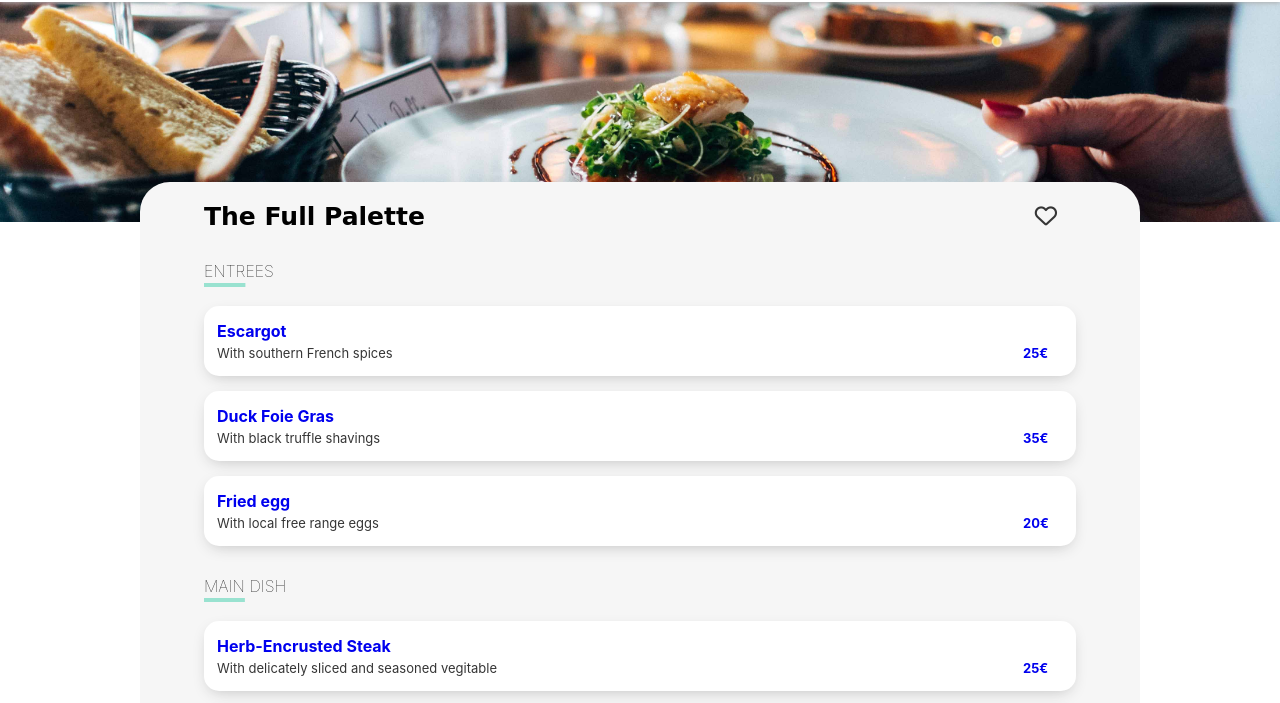
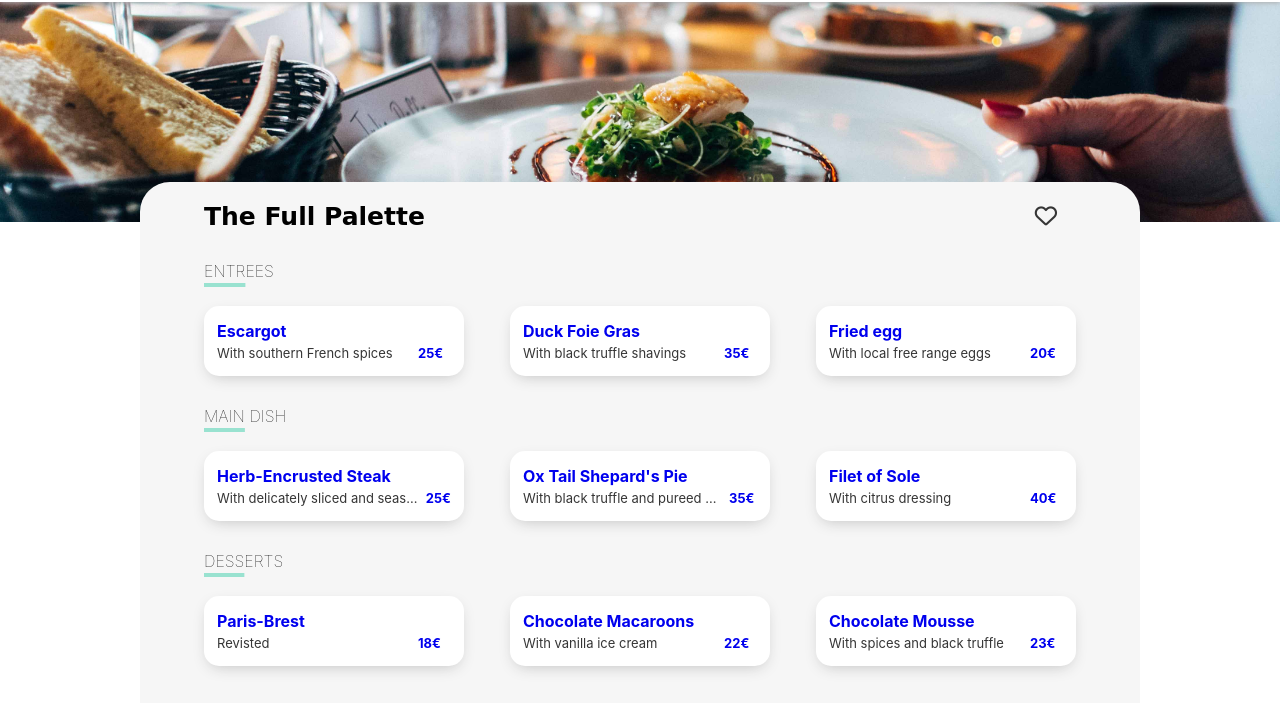
Before and after one commit to Kasi-Code/OhMyFood-EN---Projet-3, a plain HTML site: page HTML/Menu-La_palette_du_goût.html in a window 1280 px wide. Shown: the part 58-761 px from the top of the page. Drawn offline with Linux system fonts and the light colour scheme; a web font is replaced by a local one.

Commit message:
overflow:hidden dots - completed

```diff
--- a/HTML/Menu-La_palette_du_goût.html
+++ b/HTML/Menu-La_palette_du_goût.html
@@ -74,7 +74,7 @@
                         <a href="#">
                             <div class="list-description">
                                 <h4>Herb-Encrusted Steak</h4>
-                                <p>With delicately sliced and seasoned vegitable</p>
+                                <p>With delicately sliced and seasoned vegetable</p>
                             </div>
                             <div class="price">
                                 25€
--- a/STYLE/imports/_list-menu.scss
+++ b/STYLE/imports/_list-menu.scss
@@ -29,14 +29,20 @@
                     display: flex;
                     flex-direction: column;
                     align-items: flex-start;
+                    overflow: hidden;
                     p {
                         font-size: $small-text;
                         color: $grey-text;
+                        white-space: nowrap;
+                        overflow: hidden;
+                        text-overflow: ellipsis;
+                        max-width: 100%;
                     }
                 }
                 .price {
                     width: 40px;
                     margin-bottom: -24px;
+                    padding-left: 7px;
                     font-size: $small-text;
                     font-weight: $bold-text;
                 }
--- a/STYLE/imports/_menu-card.scss
+++ b/STYLE/imports/_menu-card.scss
@@ -21,7 +21,7 @@
         display: flex;
         flex-wrap: wrap;
     }
-    @import "./list-menu";
+    @import "list-menu";
     .btn {
         margin: 45px auto 45px auto;
         width: 185px;
--- a/STYLE/style.scss
+++ b/STYLE/style.scss
@@ -42,7 +42,7 @@ main {
 // Menu - La palette du goût
 
 @import
-"./imports/dish-picture",
+"./imports/menu-picture",
 "./imports/menu-card"
 ;
 
@@ -60,6 +60,7 @@ main {
         margin: auto;
     }
 }
+
 /* DESKTOP SCREEN SIZING */
 
 @media (min-width: 880px) {
@@ -72,4 +73,15 @@ main {
     .card {
         max-width: 344px;
     }
+    .list-menu {
+        ul {
+            display: flex;
+            flex-wrap: wrap;
+            justify-content: space-between;
+            // gap: $gap;
+            li {
+            width: 260px;
+            }
+        }
+    }
 }
```
Also changed, not shown: STYLE/imports/_menu-picture.scss (renamed from STYLE/imports/menu-picture.scss), STYLE/style.css, 1 other file.
